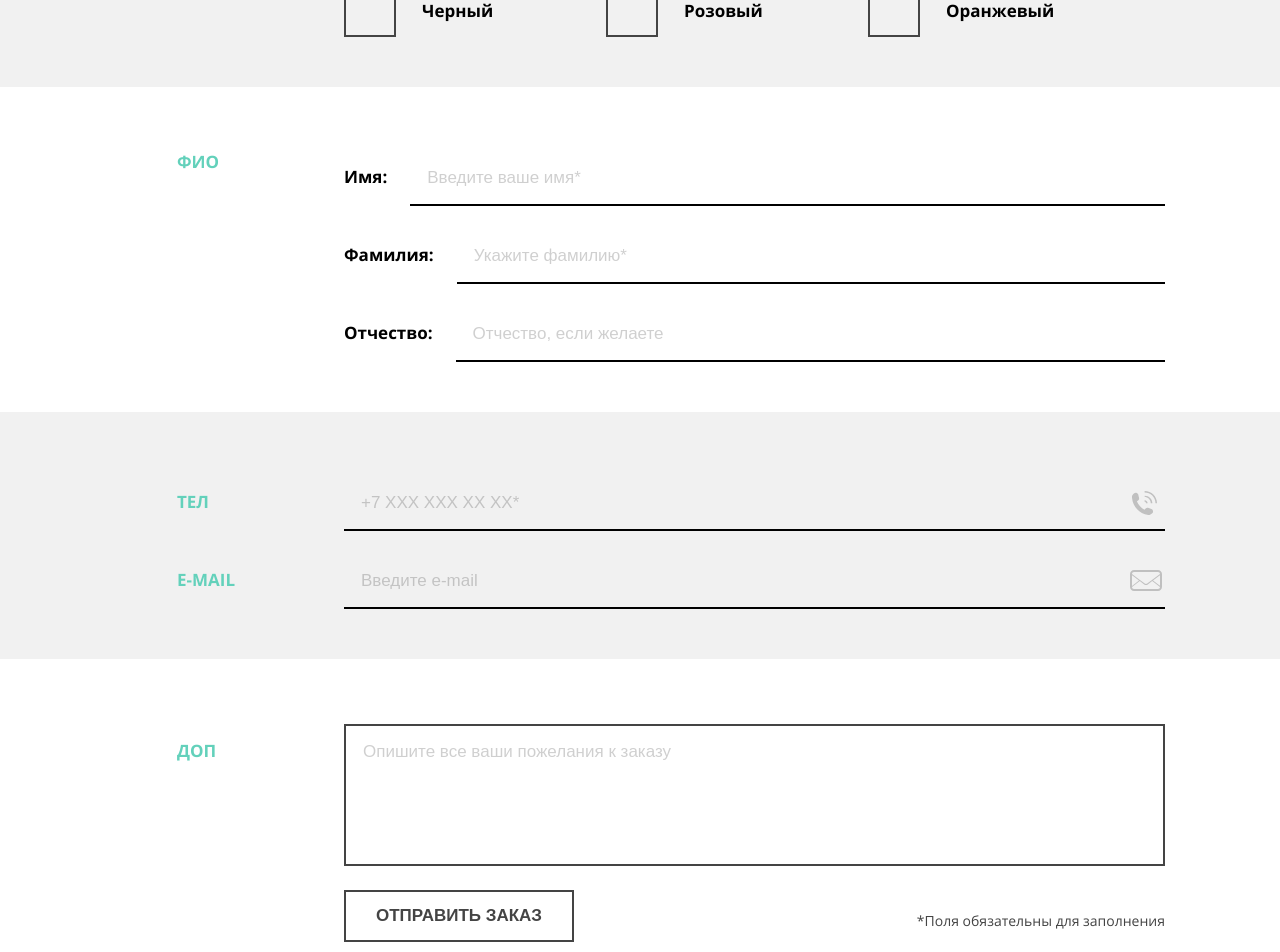
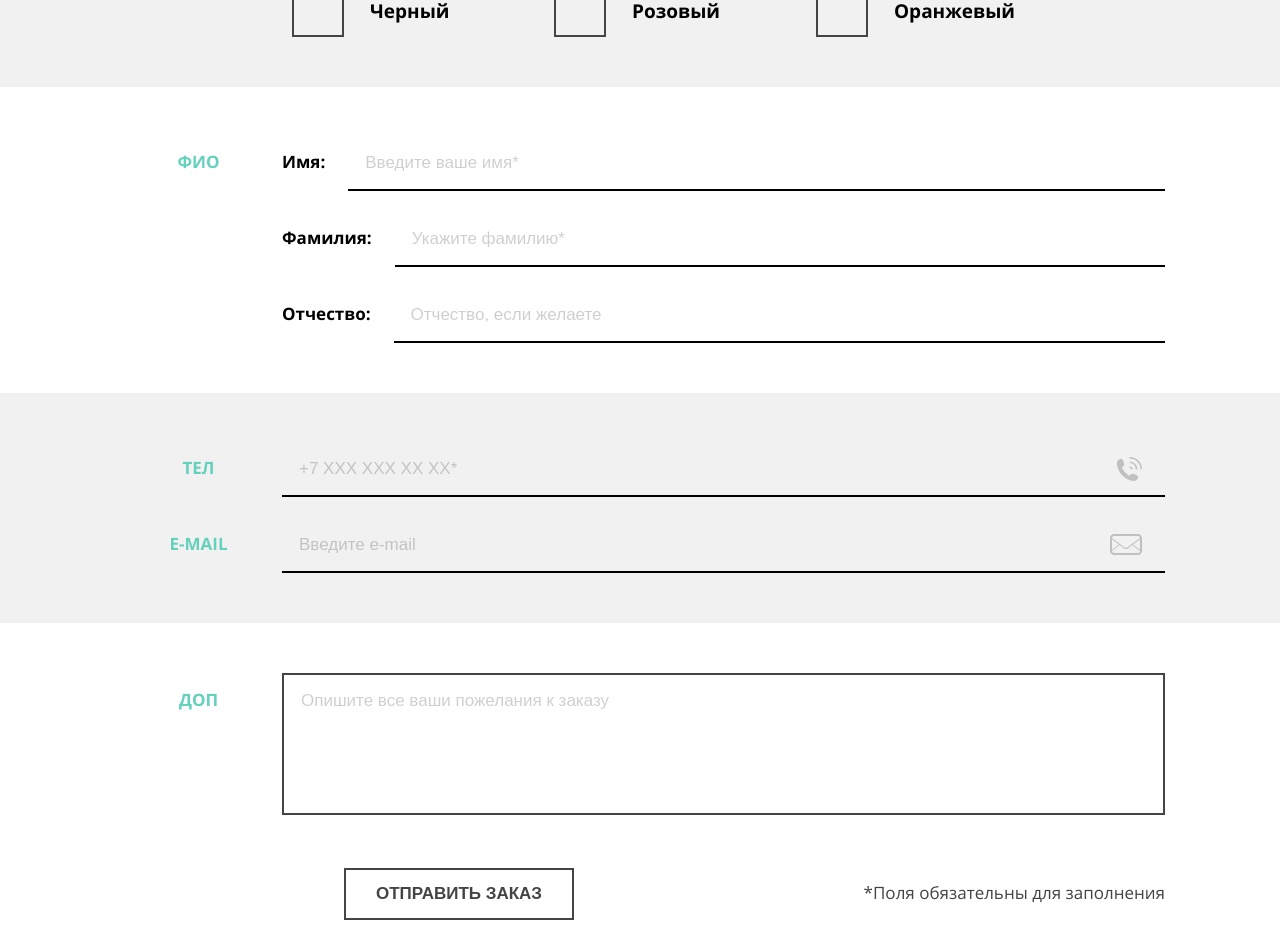
Before and after one commit to Daniil060598/1822037-mishka-24, a website: page source/form.html in a window 1280 px wide. Shown: the part 900-1852 px from the top of the page. Drawn offline with nearby package versions, Linux system fonts and the light colour scheme; files that its build step writes are made by us from their sources.

Commit message:
ваше сообщение

```diff
--- a/source/form.html
+++ b/source/form.html
@@ -192,11 +192,11 @@
       <div class="order__wrapper-grey">
         <div class="order__wrapper">
             <p class="order-form__field-group">
-              <label class="order-form__title" for="tel">Тел</label>
+              <label class="order-form__title order-form__title_margin" for="tel">Тел</label>
               <input class="order-form__tel field" type="tel" id="tel" name="tel" placeholder="+7 ХХХ ХХХ ХХ ХХ*" pattern="[0-9]{1}-[0-9]{3}-[0-9]{3}-[0-9]{2}-[0-9]{2}" required>
             </p>
             <p class="order-form__field-group">
-              <label class="order-form__title" for="email">E-mail</label>
+              <label class="order-form__title order-form__title_margin" for="email">E-mail</label>
               <input class="order-form__email field" type="email" id="email" name="email" placeholder="Введите e-mail" required>
             </p>
         </div>
--- a/source/less/blocks/about-us.less
+++ b/source/less/blocks/about-us.less
@@ -84,7 +84,7 @@
 
 @media (min-width: @tablet-width) {
   .about-us {
-    padding: 55px 50px 58px;
+    padding: 55px 50px 53px;
     max-width: 1050px;
   }
 
@@ -103,9 +103,10 @@
   }
 
   .about-us__item {
-    margin-bottom: 57px;
     line-height: 22px;
     font-size: 20px;
+    padding-top: 55px;
+    margin-bottom: 57px;
   }
 }
 
--- a/source/less/blocks/contacts.less
+++ b/source/less/blocks/contacts.less
@@ -1,5 +1,5 @@
 .contacts {
-  padding: 38px 0 39px;
+  padding: 38px 0 36px;
 }
 
 .contacts__wrapper {
--- a/source/less/blocks/control.less
+++ b/source/less/blocks/control.less
@@ -56,6 +56,10 @@
     padding-left: 78px;
   }
 
+  .control__label {
+    font-size: 19px;
+  }
+
   .control__mark,
   .control__input[type="radio"] + .control__mark {
     width: 52px;
--- a/source/less/blocks/order-form.less
+++ b/source/less/blocks/order-form.less
@@ -1,5 +1,5 @@
 .order-form {
-  padding: 17px 0 55px;
+  padding: 17px 0 22px;
 }
 
 .order-form__text {
@@ -16,7 +16,7 @@
   line-height: 16px;
   text-transform: uppercase;
   color: #63d1bb;
-  margin: 0 0 30px;
+  margin: 0 0 28px;
 }
 
 .order-form__title::after {
@@ -39,12 +39,14 @@
 }
 
 .order-form__list-color {
-  row-gap: 23px;
+  row-gap: 19px;
   flex-wrap: wrap;
   flex-direction: row;
 }
 
 .order-form__item {
+  display: flex;
+  align-items: center;
   position: relative;
   min-height: 42px;
   width: 100%;
@@ -59,7 +61,7 @@
 }
 
 .order-form__field-group {
-  margin-bottom: 22px;
+  margin: 0 0 20px;
 }
 
 .order-form__field-group:last-child {
@@ -71,6 +73,10 @@
   font-weight: bold;
   font-size: 17px;
   line-height: 18px;
+}
+
+.order-form__title_margin {
+  margin-bottom: 1.5px;
 }
 
 .order-form__tel {
@@ -110,7 +116,7 @@
   font-size: 14px;
   line-height: 16px;
   color: @darkgrey;
-  margin-bottom: 30px;
+  margin-bottom: 24px;
 }
 
 .order-form__button {
@@ -164,21 +170,28 @@
   .order-form__field-group {
     display: flex;
     align-items: baseline;
-    margin-bottom: 24px;
+    margin-bottom: 22px;
   }
 
   .order-form__label {
     margin-right: 23px;
   }
 
+  .order-form__tel,
+  .order-form__email {
+    background-position: right 23px center;
+  }
+
   .order-form__signature {
     position: absolute;
-    bottom: 62.5px;
+    bottom: 68.5px;
     right: 50px;
     margin-bottom: 0;
+    font-size: 17px;
   }
 
   .order-form__button {
+    margin-top: 53px;
     width: 230px;
   }
 }
@@ -193,10 +206,11 @@
   }
 
   .order-form__title {
-    padding-left: 62px;
+    text-align: center;
   }
 
   .order-form__list {
+    padding-left: 10px;
     justify-content: flex-start;
   }
 
--- a/source/less/blocks/sub-nav.less
+++ b/source/less/blocks/sub-nav.less
@@ -11,14 +11,6 @@
   margin: 0;
   padding: 0;
   list-style: none;
-}
-
-.sub-nav__item {
-  margin-right: 61px;
-
-  &:last-child {
-    margin-right: 0;
-  }
 }
 
 .sub-nav__link {
@@ -55,6 +47,14 @@
     max-width: 1050px;
   }
 
+  .sub-nav__item {
+    margin-right: 37px;
+
+    &:last-child {
+      margin-right: 0;
+    }
+  }
+
   .sub-nav__list_tablet {
     display: flex;
   }
@@ -74,4 +74,8 @@
       display: none;
     }
   }
+
+  .sub-nav__item {
+    margin-right: 61px;
+  }
 }
```
